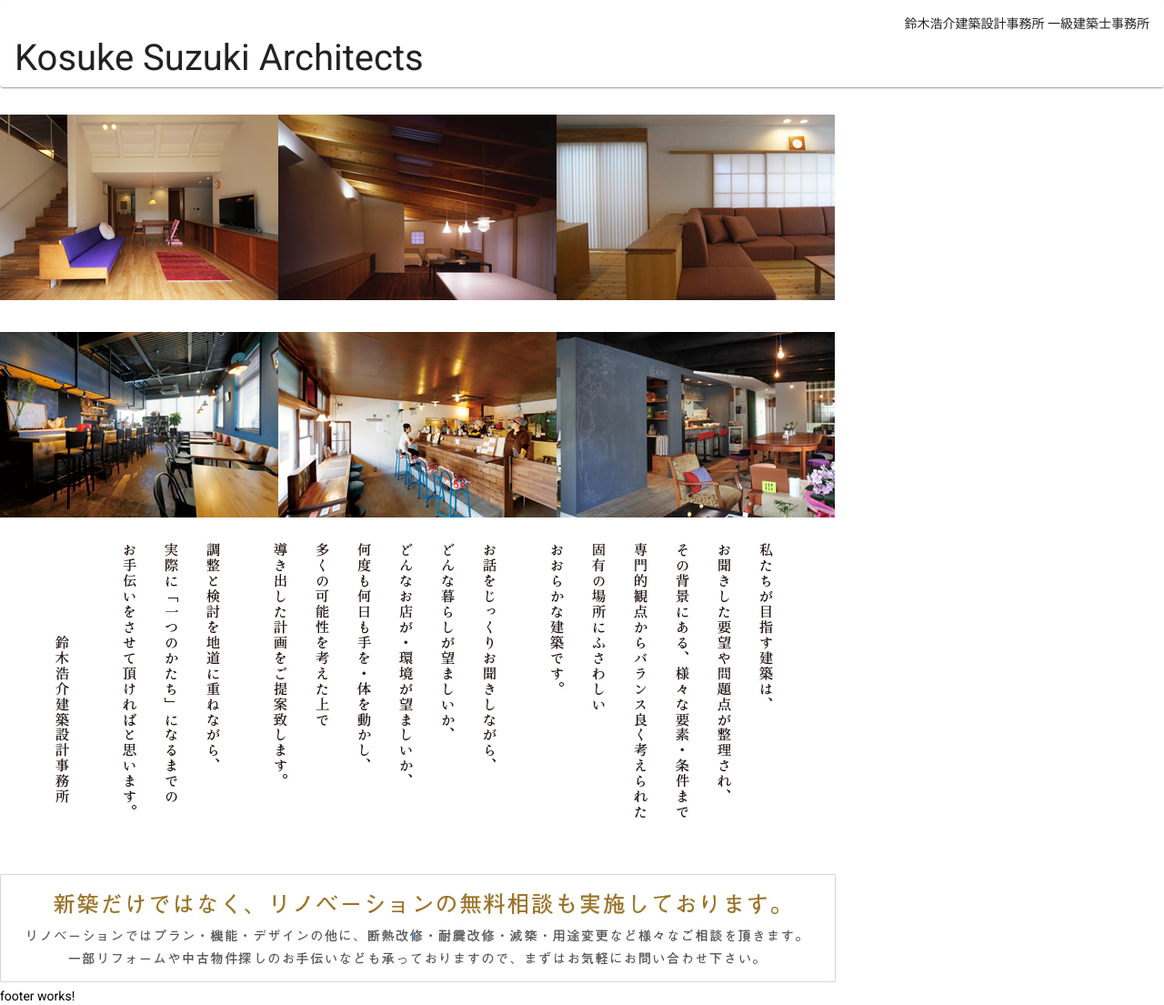
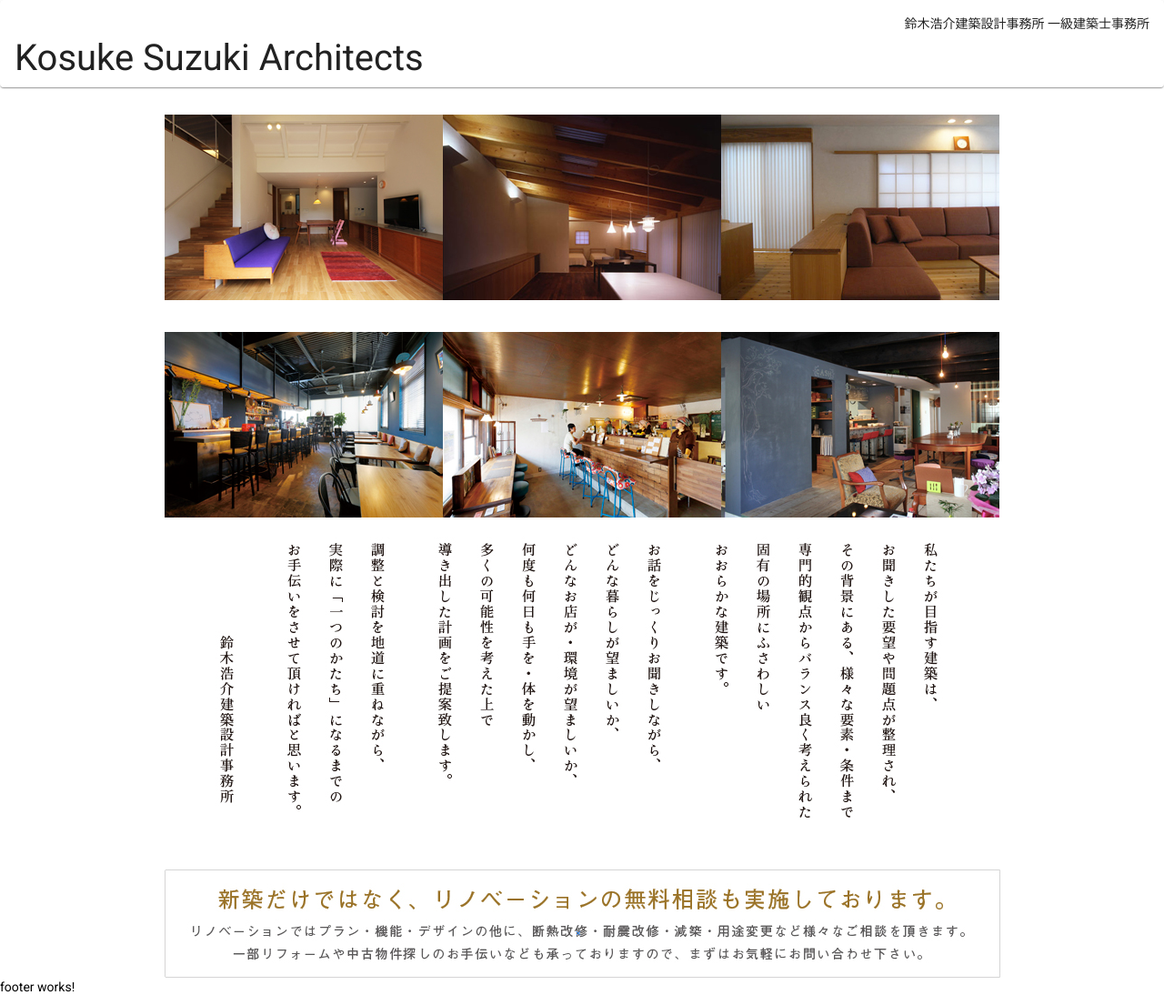
Before and after one commit to nariomasahisa/ksaPage, an Angular app: page / in a window 1280 px wide. Shown: the whole page at 91% size. Built offline with nearby package versions, Linux system fonts and the light colour scheme.

Commit message:
CSS修正

```diff
--- a/package.json
+++ b/package.json
@@ -3,7 +3,7 @@
   "version": "0.0.0",
   "scripts": {
     "ng": "ng",
-    "start": "ng serve",
+    "start": "ng serve --port 4203",
     "build": "ng build",
     "test": "ng test",
     "lint": "ng lint",
--- a/src/app/consult/consult.component.css
+++ b/src/app/consult/consult.component.css
@@ -0,0 +1,4 @@
+.top-consult {
+    display: flex;
+    justify-content: center;
+}
--- a/src/app/content/content.component.css
+++ b/src/app/content/content.component.css
@@ -0,0 +1,4 @@
+.top-message {
+    display: flex;
+    justify-content: center;
+}
--- a/src/app/link-pictures/link-pictures.component.css
+++ b/src/app/link-pictures/link-pictures.component.css
@@ -1,5 +1,8 @@
 .link-pictures {
-    margin: 0 auto;
+    display: flex;
+    align-items: center;
+    justify-content: center;
+
 }
 .upper-pictures {
     margin: 30px auto;
```
